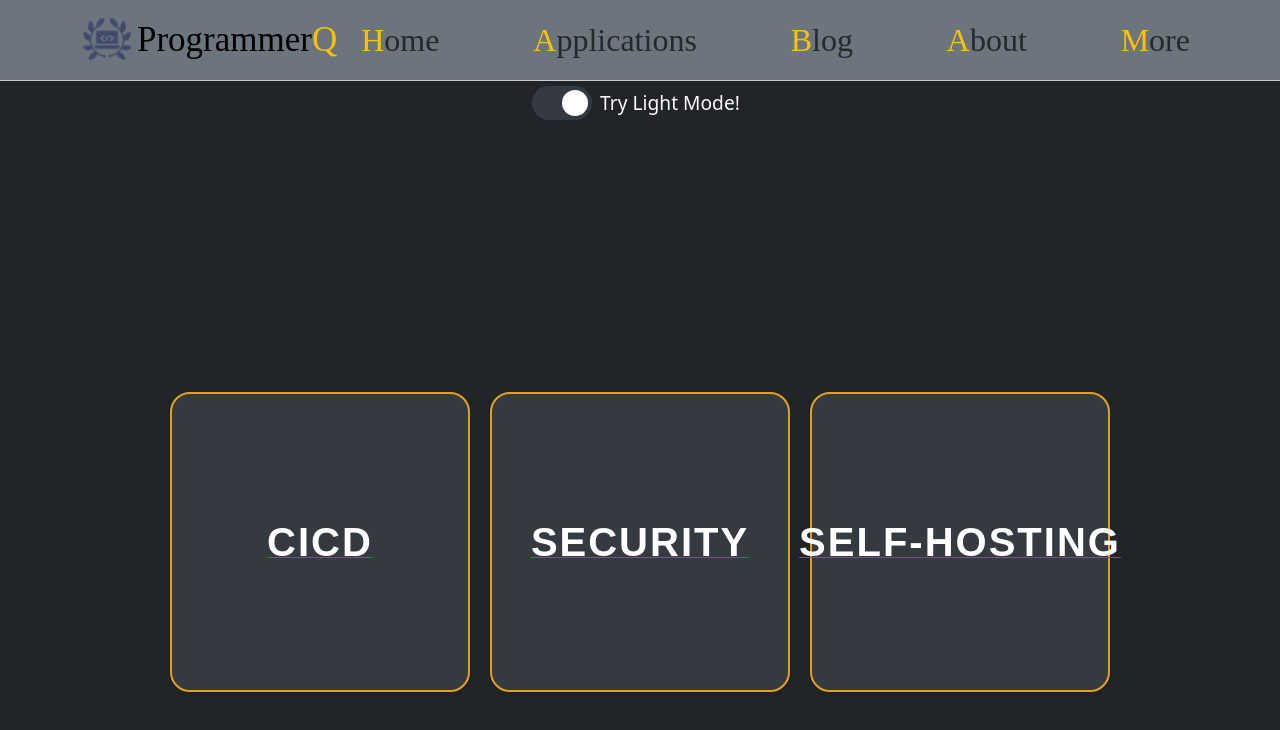
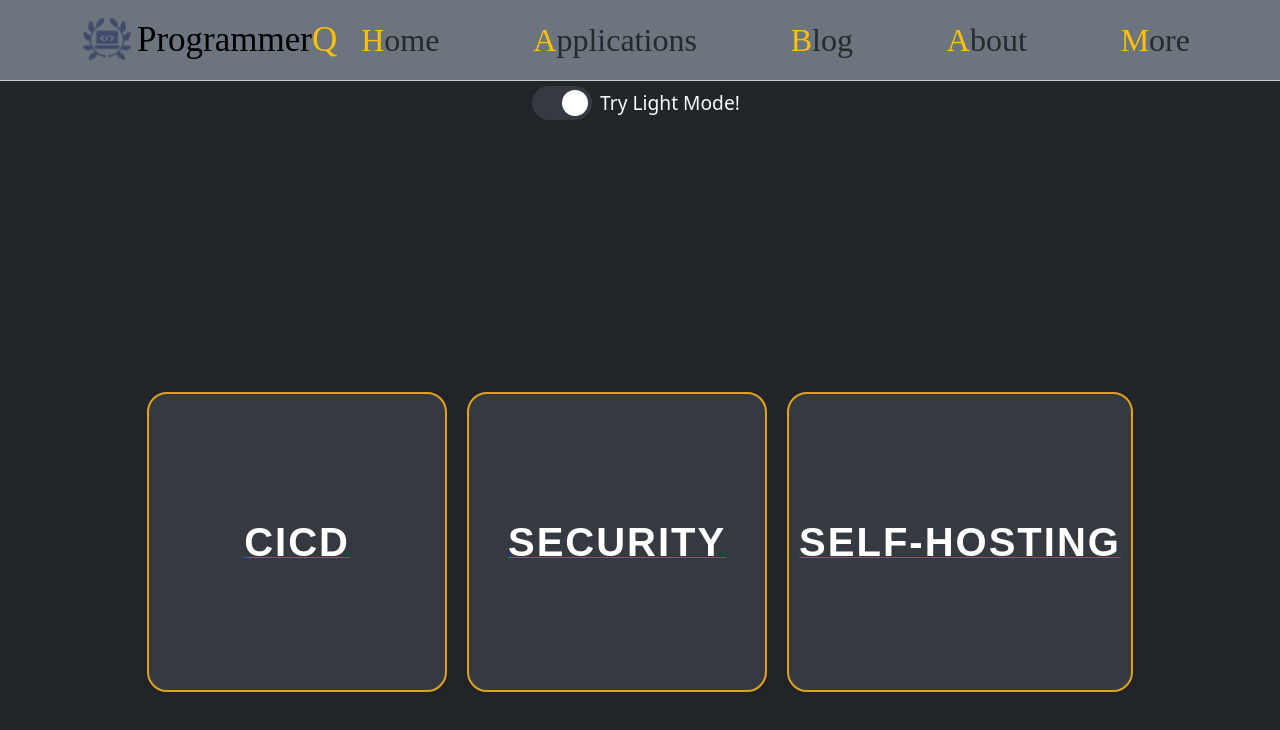
Before and after one commit to semper-proficiens/programmerq, a React (Create React App) app in the folder react-app/: page /blog in a window 1280 px wide. Shown: the top 730 px of the page. Built offline with nearby package versions, Linux system fonts and the light colour scheme.

Commit message:
category_widget_title_fix

```diff
--- a/react-app/src/components/BlogPostCategoryWidget.js
+++ b/react-app/src/components/BlogPostCategoryWidget.js
@@ -15,6 +15,8 @@ function BlogPostCategoryWidget({ category, onClick }) {
                 const currentWidth = currentElement.scrollWidth;
                 if (currentWidth > parentWidth) {
                     setFontSize((size) => size * (parentWidth / currentWidth));
+                } else {
+                    setFontSize(40); // Reset to max font size if it fits
                 }
             }
         };
@@ -31,7 +33,7 @@ function BlogPostCategoryWidget({ category, onClick }) {
                 <span
                     ref={textRef}
                     className="widget-title"
-                    style={{ fontSize: `${fontSize}px`, whiteSpace: 'nowrap', overflow: 'hidden' }}
+                    style={{ fontSize: `${fontSize}px` }}
                 >
                     {category}
                 </span>
--- a/react-app/src/styles/blogpostcategorywidget.css
+++ b/react-app/src/styles/blogpostcategorywidget.css
@@ -6,42 +6,42 @@
     height: 100vh;
 }
 
-.blog-post-add-widget-light {
+.blog-post-add-widget-light,
+.blog-post-add-widget-dark {
     display: flex;
     justify-content: center;
     align-items: center;
-    width: 300px;
-    height: 300px;
+    min-width: 300px;
+    min-height: 300px;
     margin: 10px;
     border-radius: 20px;
     box-shadow: 0px 2px 5px rgba(0, 0, 0, 0.1);
     cursor: pointer;
     transition: all 0.3s ease-in-out;
+    text-align: center;
+    padding: 10px;
+    flex-grow: 1;
+}
+
+.blog-post-add-widget-light {
     background-color: black;
     border: 2px solid #3B71CA;
 }
 
 .blog-post-add-widget-dark {
-    display: flex;
-    justify-content: center;
-    align-items: center;
-    width: 300px;
-    height: 300px;
-    margin: 10px;
-    border-radius: 20px;
-    box-shadow: 0px 2px 5px rgba(0, 0, 0, 0.1);
-    cursor: pointer;
-    transition: all 0.3s ease-in-out;
     background-color: #343a40;
     border: 2px solid #E4A11B;
 }
 
-.blog-post-add-widget-light:hover {
+.blog-post-add-widget-light:hover,
+.blog-post-add-widget-dark:hover {
     box-shadow: 0px 0px 10px rgba(255, 255, 255, 0.8);
     background-color: #343a40;
 }
 
-.blog-post-add-widget-dark:hover {
-    box-shadow: 0px 0px 10px rgba(255, 255, 255, 0.8);
-    background-color: #343a40;
+.widget-title {
+    white-space: nowrap;
+    overflow: hidden;
+    text-overflow: ellipsis;
+    width: auto;
 }
```
